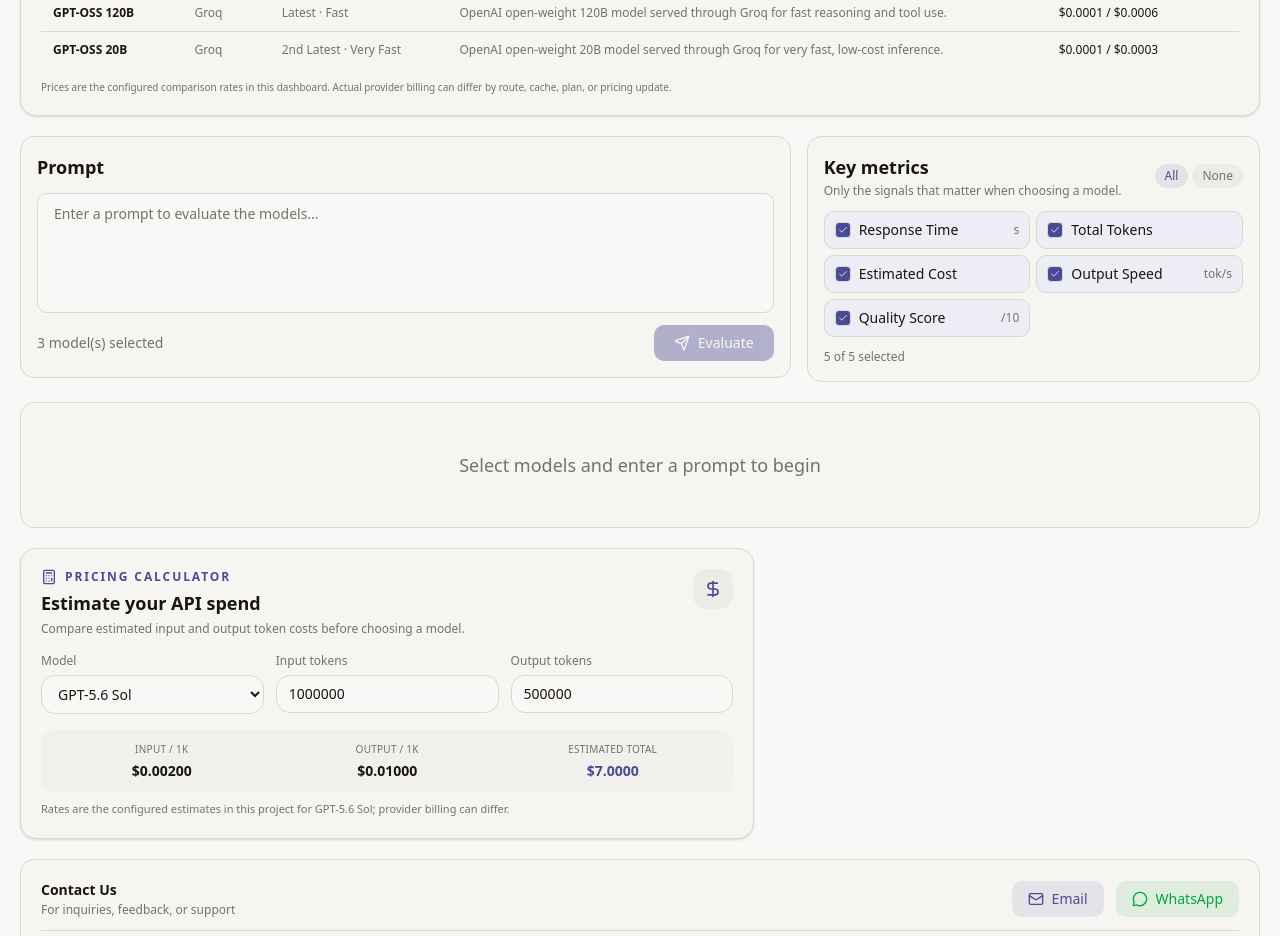
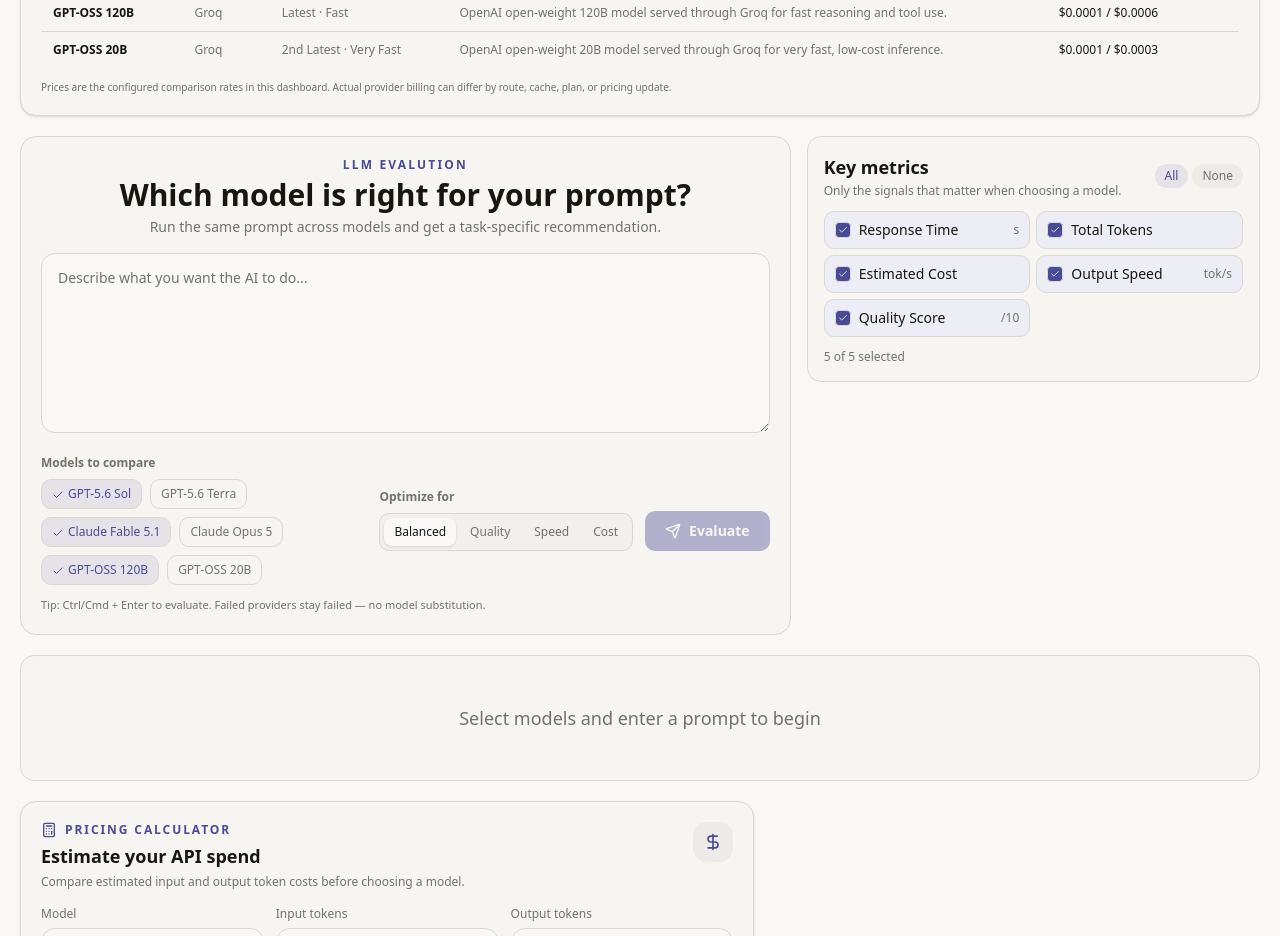
Before and after one commit to Aditya-Holkar/LLM-Evalution, a React (Vite) app: page / in a window 1280 px wide. Shown: the part 980-1916 px from the top of the page. Built offline with nearby package versions, Linux system fonts and the light colour scheme.

Commit message:
Simplify prompt workflow with priority and compact model selection

```diff
--- a/src/components/PromptInput.jsx
+++ b/src/components/PromptInput.jsx
@@ -1,44 +1,88 @@
 import { useState } from 'react'
-import { Send, Loader2 } from 'lucide-react'
+import { Send, Loader2, Check } from 'lucide-react'
 import { useApp } from '#/context/AppContext'
 import { useEvaluation } from '#/hooks/useEvaluation'
+import { MODELS } from '#/config/constants'
+
+const PRIORITIES = [
+  { id: 'balanced', label: 'Balanced' },
+  { id: 'quality', label: 'Quality' },
+  { id: 'speed', label: 'Speed' },
+  { id: 'cost', label: 'Cost' },
+]
 
 export default function PromptInput() {
   const [prompt, setPrompt] = useState('')
-  const { selectedModels, isEvaluating } = useApp()
+  const [priority, setPriority] = useState('balanced')
+  const { selectedModels, selectModel, isEvaluating } = useApp()
   const { evaluate } = useEvaluation()
 
   const handleEvaluate = () => {
     if (!prompt.trim() || selectedModels.length === 0 || isEvaluating) return
-    evaluate(prompt)
+    evaluate(prompt, priority)
   }
 
   return (
-    <div className="bg-card p-3 sm:p-4 rounded-xl border border-border flex flex-col">
-      <h2 className="text-base sm:text-lg font-semibold text-card-foreground mb-3">Prompt</h2>
+    <section className="bg-card rounded-2xl border border-border p-4 sm:p-5">
+      <div className="max-w-4xl mx-auto">
+        <div className="text-center mb-4">
+          <p className="text-xs uppercase tracking-[0.18em] text-primary font-bold">LLM Evalution</p>
+          <h1 className="text-2xl sm:text-3xl font-bold text-card-foreground mt-1">Which model is right for your prompt?</h1>
+          <p className="text-sm text-muted-foreground mt-1">Run the same prompt across models and get a task-specific recommendation.</p>
+        </div>
+
         <textarea
           value={prompt}
           onChange={(e) => setPrompt(e.target.value)}
-        placeholder="Enter a prompt to evaluate the models..."
-        className="flex-1 w-full min-h-[100px] sm:min-h-[120px] px-3 sm:px-4 py-2.5 rounded-lg border border-input bg-background text-foreground placeholder:text-muted-foreground focus:outline-none focus:ring-2 focus:ring-ring resize-none mb-3 text-sm"
+          onKeyDown={(e) => { if ((e.ctrlKey || e.metaKey) && e.key === 'Enter') handleEvaluate() }}
+          placeholder="Describe what you want the AI to do..."
+          className="w-full min-h-[150px] sm:min-h-[180px] px-4 py-3 rounded-xl border border-input bg-background text-foreground placeholder:text-muted-foreground focus:outline-none focus:ring-2 focus:ring-ring resize-y text-sm leading-6"
           disabled={isEvaluating}
         />
-      <div className="flex flex-col sm:flex-row items-start sm:items-center justify-between gap-2">
-        <span className="text-xs sm:text-sm text-muted-foreground">
-          {selectedModels.length > 0 ? `${selectedModels.length} model(s) selected` : 'Select at least one model'}
-        </span>
+
+        <div className="flex flex-col lg:flex-row lg:items-center justify-between gap-4 mt-4">
+          <div className="space-y-2">
+            <div className="text-xs font-semibold text-muted-foreground">Models to compare</div>
+            <div className="flex flex-wrap gap-2">
+              {MODELS.slice(0, 6).map((model) => {
+                const selected = selectedModels.includes(model.id)
+                return (
+                  <button
+                    key={model.id}
+                    type="button"
+                    onClick={() => selectModel(model.id)}
+                    disabled={isEvaluating}
+                    className={`px-2.5 py-1.5 rounded-lg border text-xs font-medium transition-colors ${selected ? 'border-primary bg-primary/10 text-primary' : 'border-border text-muted-foreground hover:text-foreground hover:bg-muted/50'}`}
+                  >
+                    {selected && <Check className="w-3 h-3 inline mr-1" />}{model.name}
+                  </button>
+                )
+              })}
+            </div>
+          </div>
+
+          <div className="flex flex-col sm:flex-row sm:items-end gap-3">
+            <div>
+              <div className="text-xs font-semibold text-muted-foreground mb-2">Optimize for</div>
+              <div className="flex gap-1 p-1 rounded-lg bg-muted/50 border border-border">
+                {PRIORITIES.map((item) => (
+                  <button key={item.id} type="button" onClick={() => setPriority(item.id)} className={`px-2.5 py-1.5 rounded-md text-xs font-medium transition-colors ${priority === item.id ? 'bg-background text-foreground shadow-sm' : 'text-muted-foreground hover:text-foreground'}`}>
+                    {item.label}
+                  </button>
+                ))}
+              </div>
+            </div>
             <button
               onClick={handleEvaluate}
               disabled={!prompt.trim() || selectedModels.length === 0 || isEvaluating}
-          className="w-full sm:w-auto px-5 py-2 rounded-lg bg-primary text-primary-foreground font-medium hover:opacity-90 disabled:opacity-40 disabled:cursor-not-allowed transition-opacity flex items-center justify-center gap-2 text-sm cursor-pointer"
+              className="px-5 py-2.5 rounded-lg bg-primary text-primary-foreground font-semibold hover:opacity-90 disabled:opacity-40 disabled:cursor-not-allowed transition-opacity flex items-center justify-center gap-2 text-sm"
             >
-          {isEvaluating ? (
-            <><Loader2 className="w-4 h-4 animate-spin" /> Evaluating...</>
-          ) : (
-            <><Send className="w-4 h-4" /> Evaluate</>
-          )}
+              {isEvaluating ? <><Loader2 className="w-4 h-4 animate-spin" /> Evaluating...</> : <><Send className="w-4 h-4" /> Evaluate</>}
             </button>
           </div>
         </div>
+        <p className="text-[11px] text-muted-foreground mt-3">Tip: Ctrl/Cmd + Enter to evaluate. Failed providers stay failed — no model substitution.</p>
+      </div>
+    </section>
   )
 }
```
Lines whose indentation alone changed are shown as unchanged.
